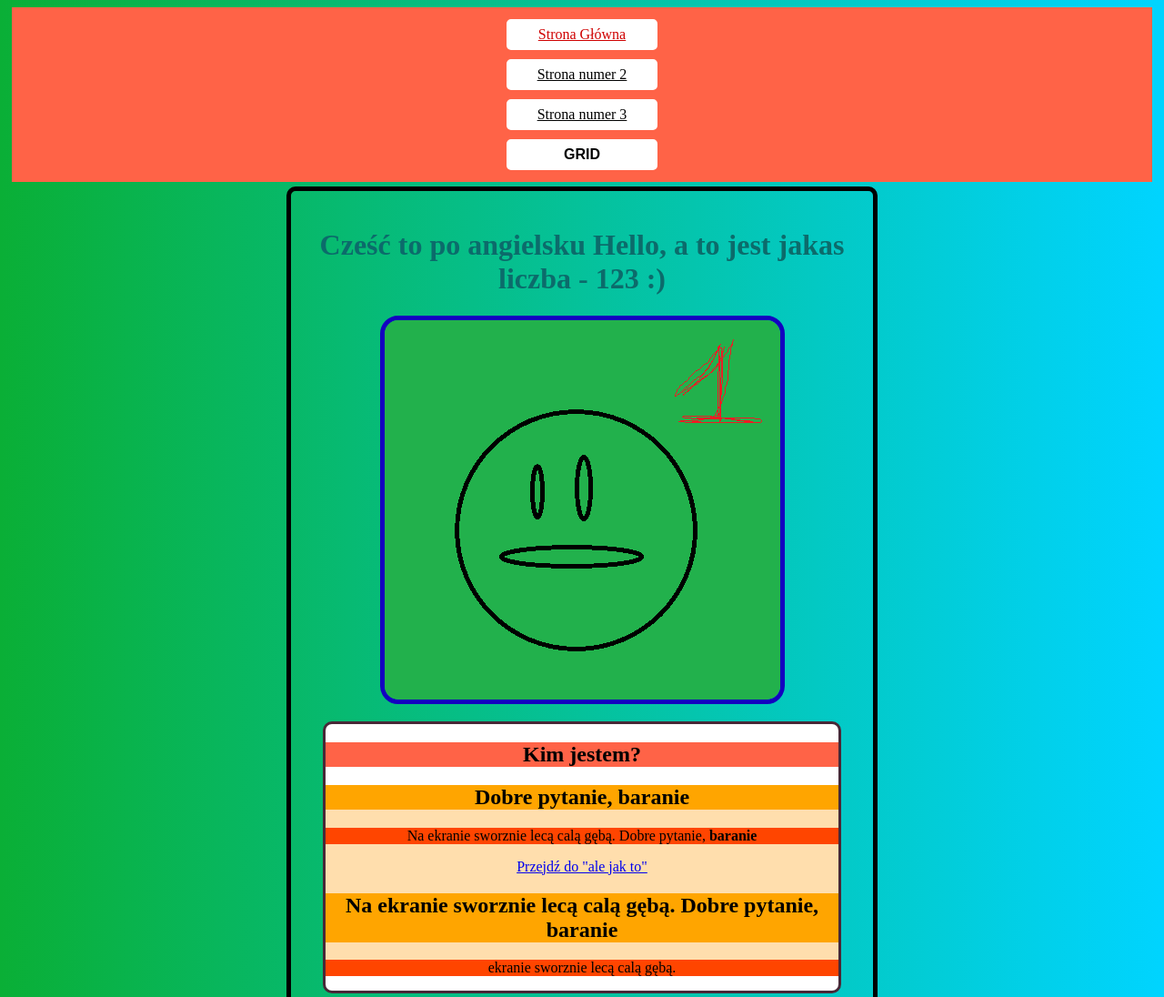
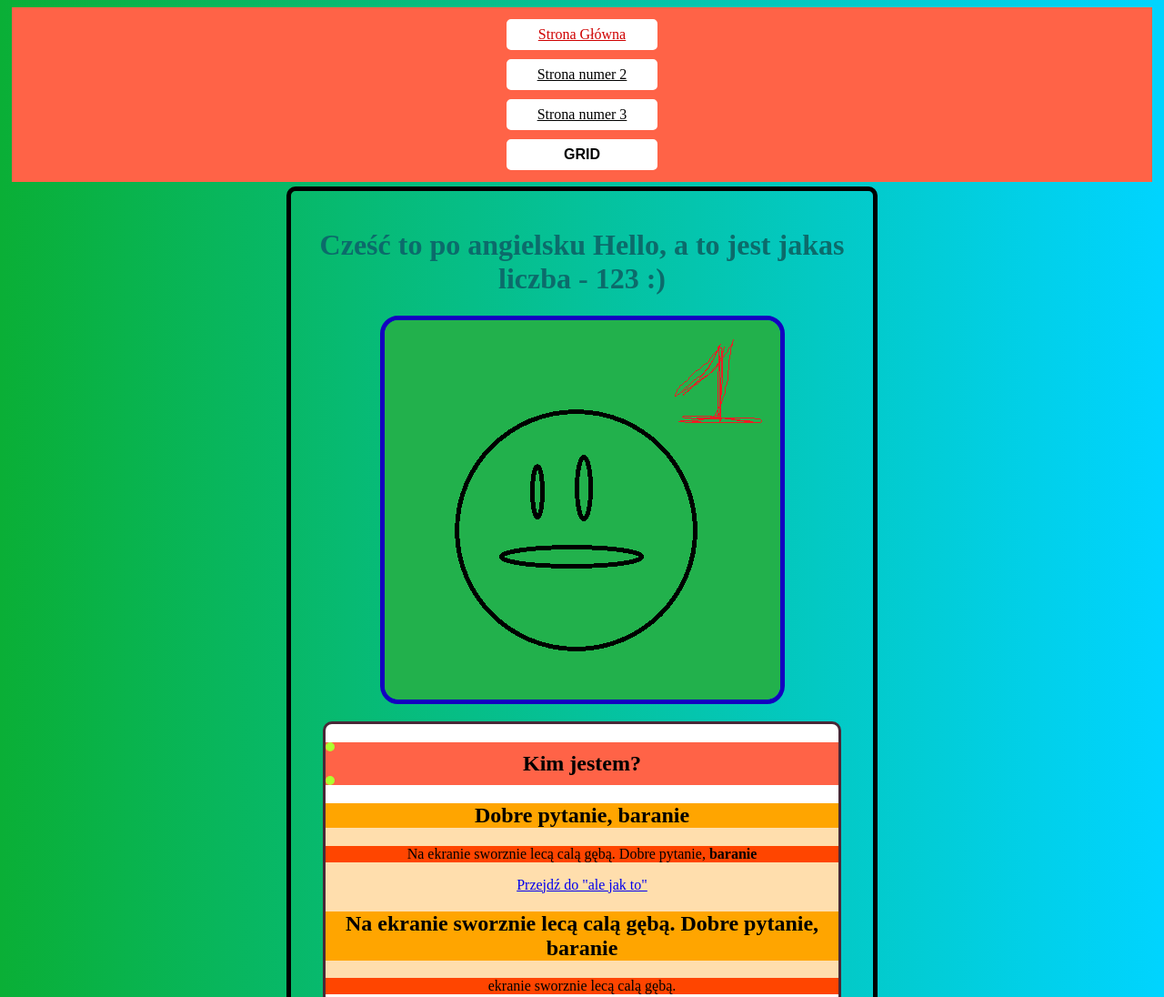
Before and after one commit to pawel-jezior/homepage, a plain HTML site: page index.html in a window 1280 px wide. Shown: the top 1096 px of the page at 91% size. Drawn offline with Linux system fonts and the light colour scheme.

Commit message:
before/after practice

```diff
--- a/style.css
+++ b/style.css
@@ -164,6 +164,24 @@
   background: tomato;
 }
 
+.section__title::before {
+  content: "";
+  display: block;
+  min-height: 10px;
+  width: 10px;
+  background: greenyellow;
+  border-radius: 50%;
+}
+
+.section__title::after {
+  content: "";
+  display: block;
+  min-height: 10px;
+  width: 10px;
+  border-radius: 50%;
+  background: greenyellow;
+}
+
 @media screen and (max-width: 768px) {
   .body {
     background: hotpink;
```
